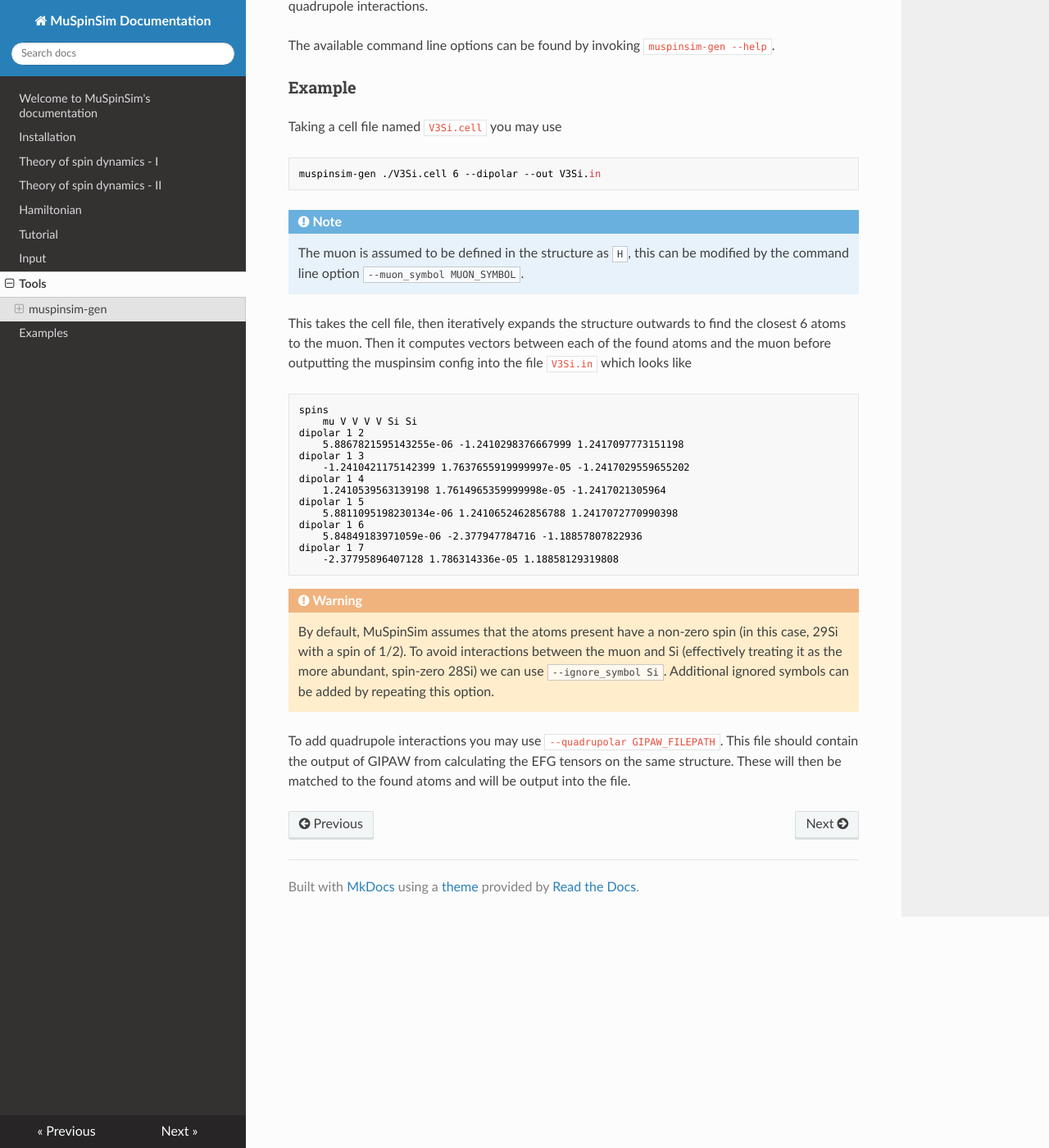
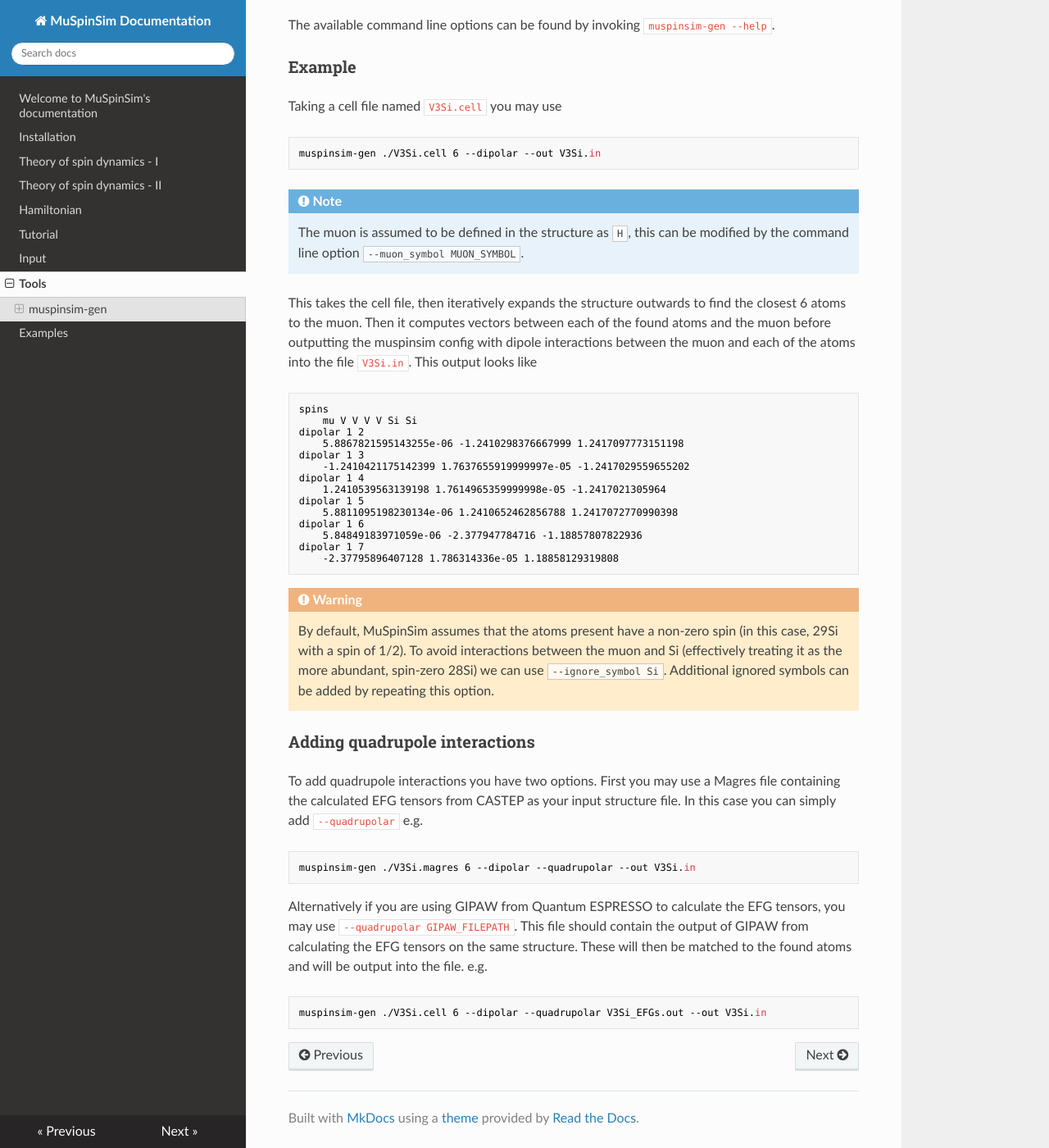
Before and after one commit to muon-spectroscopy-computational-project/muspinsim, an MkDocs documentation site: the page built from docs/docs/tools.md, in a window 1280 px wide and 1400 px high, scrolled down 343 px. Shown: the whole window at 82% size. Built offline with MkDocs 1.6.1, drawn with Linux system fonts in a browser that asks for light colours; nearby versions of some CDN libraries; some of the changed text lies outside the part shown.

Commit message:
Add docs on using magres file

````diff
--- a/docs/docs/tools.md
+++ b/docs/docs/tools.md
@@ -3,7 +3,7 @@
 
 ## `muspinsim-gen`
 
-`muspinsim-gen` is a command line tool made to help construct an input file given a cell structure file as input. At the moment it can take an input structure (defined in a file supported by `ase` e.g. a .cell or .cif), find a requested number of nearest neighbour atoms to the muon, and then output the muspinsim config defining these atoms and the dipolar interactions with the muon. It can also (optionally) take a file containing output defining EFG tensors from `GIPAW` in order to include quadrupole interactions.
+`muspinsim-gen` is a command line tool made to help construct an input file given a cell structure file as input. At the moment it can take an input structure (defined in a file supported by `ase` e.g. a .cell, .cif or .magres), find a requested number of nearest neighbour atoms to the muon, and then output the muspinsim config defining these atoms and any interactions requested (currently either dipole between the muon and atom, or quadrupole interactions for the atoms).
 
 The available command line options can be found by invoking `muspinsim-gen --help`.
 
@@ -16,7 +16,7 @@
 !!! note
     The muon is assumed to be defined in the structure as `H`, this can be modified by the command line option `--muon_symbol MUON_SYMBOL`.
 
-This takes the cell file, then iteratively expands the structure outwards to find the closest 6 atoms to the muon. Then it computes vectors between each of the found atoms and the muon before outputting the muspinsim config into the file `V3Si.in` which looks like
+This takes the cell file, then iteratively expands the structure outwards to find the closest 6 atoms to the muon. Then it computes vectors between each of the found atoms and the muon before outputting the muspinsim config with dipole interactions between the muon and each of the atoms into the file `V3Si.in`. This output looks like
 
 ```plaintext
 spins
@@ -38,4 +38,15 @@
 !!! warning
     By default, MuSpinSim assumes that the atoms present have a non-zero spin (in this case, 29Si with a spin of 1/2). To avoid interactions between the muon and Si (effectively treating it as the more abundant, spin-zero 28Si) we can use `--ignore_symbol Si`. Additional ignored symbols can be added by repeating this option.
 
-To add quadrupole interactions you may use `--quadrupolar GIPAW_FILEPATH`. This file should contain the output of GIPAW from calculating the EFG tensors on the same structure. These will then be matched to the found atoms and will be output into the file.
+### Adding quadrupole interactions
+To add quadrupole interactions you have two options. First you may use a Magres file containing the calculated EFG tensors from CASTEP as your input structure file. In this case you can simply add `--quadrupolar` e.g.
+
+```bash
+muspinsim-gen ./V3Si.magres 6 --dipolar --quadrupolar --out V3Si.in
+```
+
+Alternatively if you are using GIPAW from Quantum ESPRESSO to calculate the EFG tensors, you may use `--quadrupolar GIPAW_FILEPATH`. This file should contain the output of GIPAW from calculating the EFG tensors on the same structure. These will then be matched to the found atoms and will be output into the file. e.g.
+
+```bash
+muspinsim-gen ./V3Si.cell 6 --dipolar --quadrupolar V3Si_EFGs.out --out V3Si.in
+```
````
Also changed, not shown: docs/docs/examples.md (+1 -1 lines).
